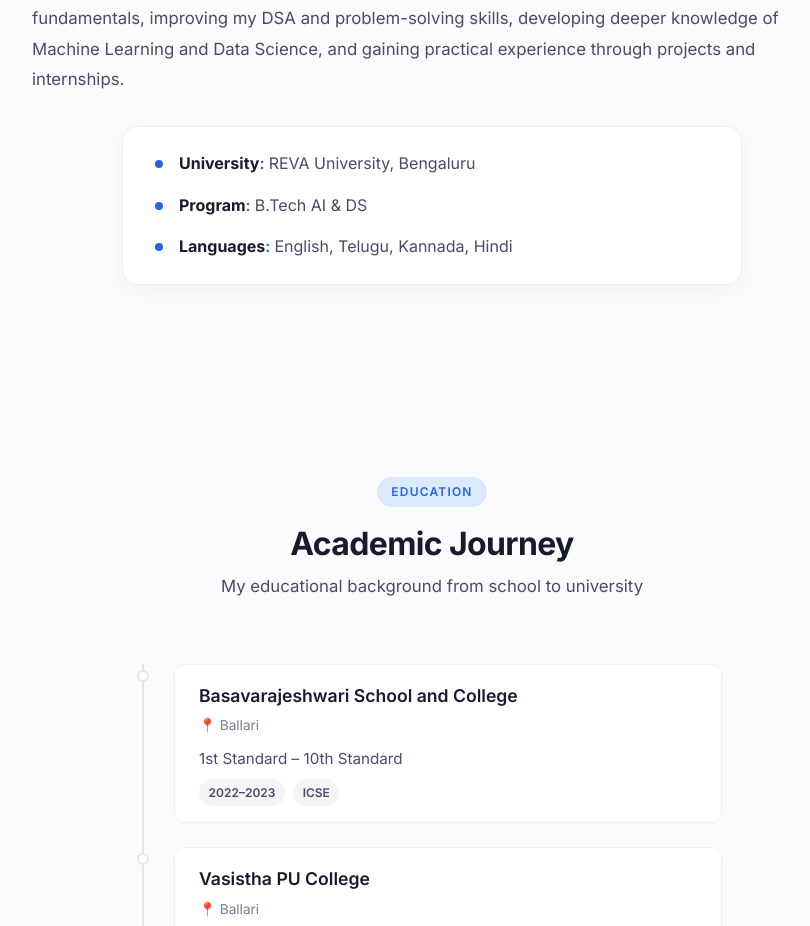
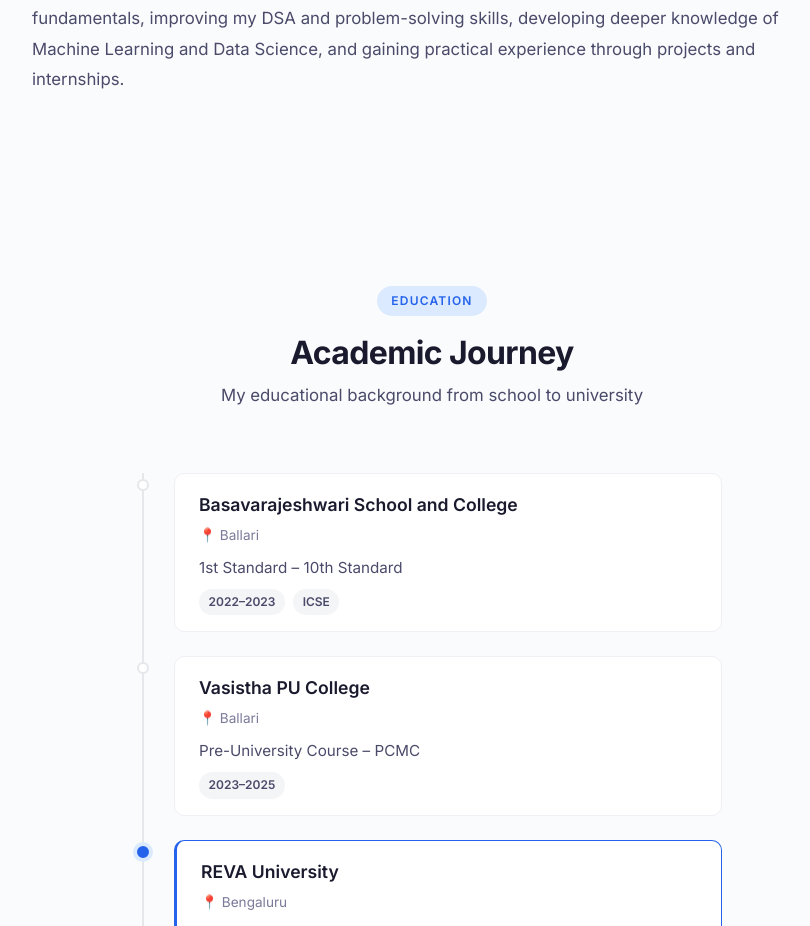
Before and after one commit to SusheelVaddi/Portfolio, a React (Vite) app: page / in a window 1280 px wide. Shown: the part 1304-2230 px from the top of the page, without its empty margins (208-1018 px from the left). Built offline with nearby package versions, Linux system fonts and the light colour scheme.

Commit message:
Remove overview card from About Me section

```diff
--- a/src/components/About.jsx
+++ b/src/components/About.jsx
@@ -1,4 +1,4 @@
-import { aboutData, personalInfo } from "../data/portfolioData";
+import { aboutData } from "../data/portfolioData";
 
 export default function About() {
   return (
@@ -15,35 +15,6 @@
               <p key={i}>{p}</p>
             ))}
           </div>
-
-          <div className="skills-single-card" style={{ marginTop: "var(--space-xl)", maxWidth: "620px", padding: "var(--space-lg) var(--space-xl)" }}>
-            <ul className="skills-inline-list" style={{ gap: "var(--space-md)" }}>
-              <li className="skills-inline-item">
-                <span className="skills-main-bullet" aria-hidden="true" />
-                <div className="skills-inline-text">
-                  <strong className="skills-category-name">University</strong>
-                  <span className="skills-separator">: </span>
-                  <span className="skills-items-text">{personalInfo.university}</span>
-                </div>
-              </li>
-              <li className="skills-inline-item">
-                <span className="skills-main-bullet" aria-hidden="true" />
-                <div className="skills-inline-text">
-                  <strong className="skills-category-name">Program</strong>
-                  <span className="skills-separator">: </span>
-                  <span className="skills-items-text">B.Tech AI &amp; DS</span>
-                </div>
-              </li>
-              <li className="skills-inline-item">
-                <span className="skills-main-bullet" aria-hidden="true" />
-                <div className="skills-inline-text">
-                  <strong className="skills-category-name">Languages</strong>
-                  <span className="skills-separator">: </span>
-                  <span className="skills-items-text">English, Telugu, Kannada, Hindi</span>
-                </div>
-              </li>
-            </ul>
-          </div>
         </div>
       </div>
     </section>
```
